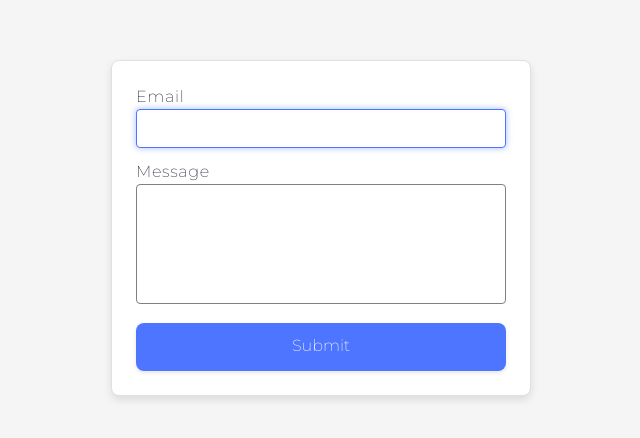
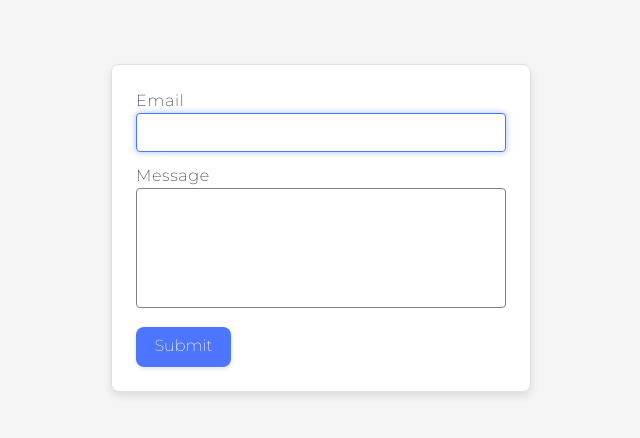
Before and after one commit to Tatyana25081974/goit-js-hw-091, a website built with Vite: page src/2-form.html in a window 1280 px wide. Shown: the part 172-610 px from the top of the page, without its empty margins (319-959 px from the left). Built offline with nearby package versions, Linux system fonts and the light colour scheme.

Commit message:
add initial files

```diff
--- a/src/css/styles2.css
+++ b/src/css/styles2.css
@@ -89,8 +89,8 @@ form button {
     display: flex;
     align-items: center;
     justify-content: center;
-    width: 100%;
-    height: 48px;
+    width: 95px;
+    height: 40px;
     transition: background-color 0.3s ease, transform 0.2s ease;
     box-shadow: 0px 2px 4px rgba(0, 0, 0, 0.1);
   }
```
